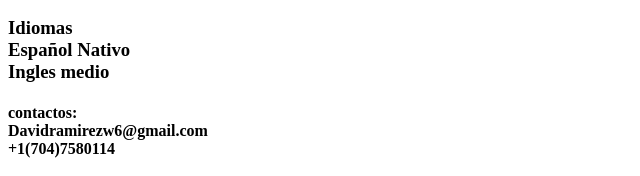
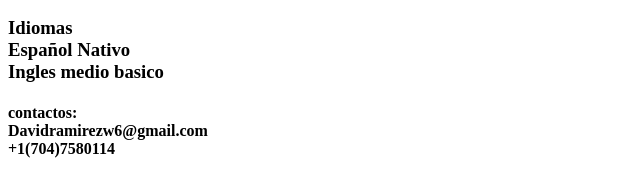
Before and after one commit to chavow5/DavidRamirez, a plain HTML site: page index.html in a window 1280 px wide. Shown: the part 238-414 px from the top of the page, 0-640 px from the left. Drawn offline with Linux system fonts and the light colour scheme.

Commit message:
agg ingles

```diff
--- a/index.html
+++ b/index.html
@@ -17,7 +17,7 @@
             La Rioja </h2>
         <h3>Idiomas <br>
             Español Nativo <br>
-            Ingles medio</h3>
+            Ingles medio basico</h3>
         <h4>
             contactos:<br> Davidramirezw6@gmail.com <br> +1(704)7580114 <br></h4>
 
```
